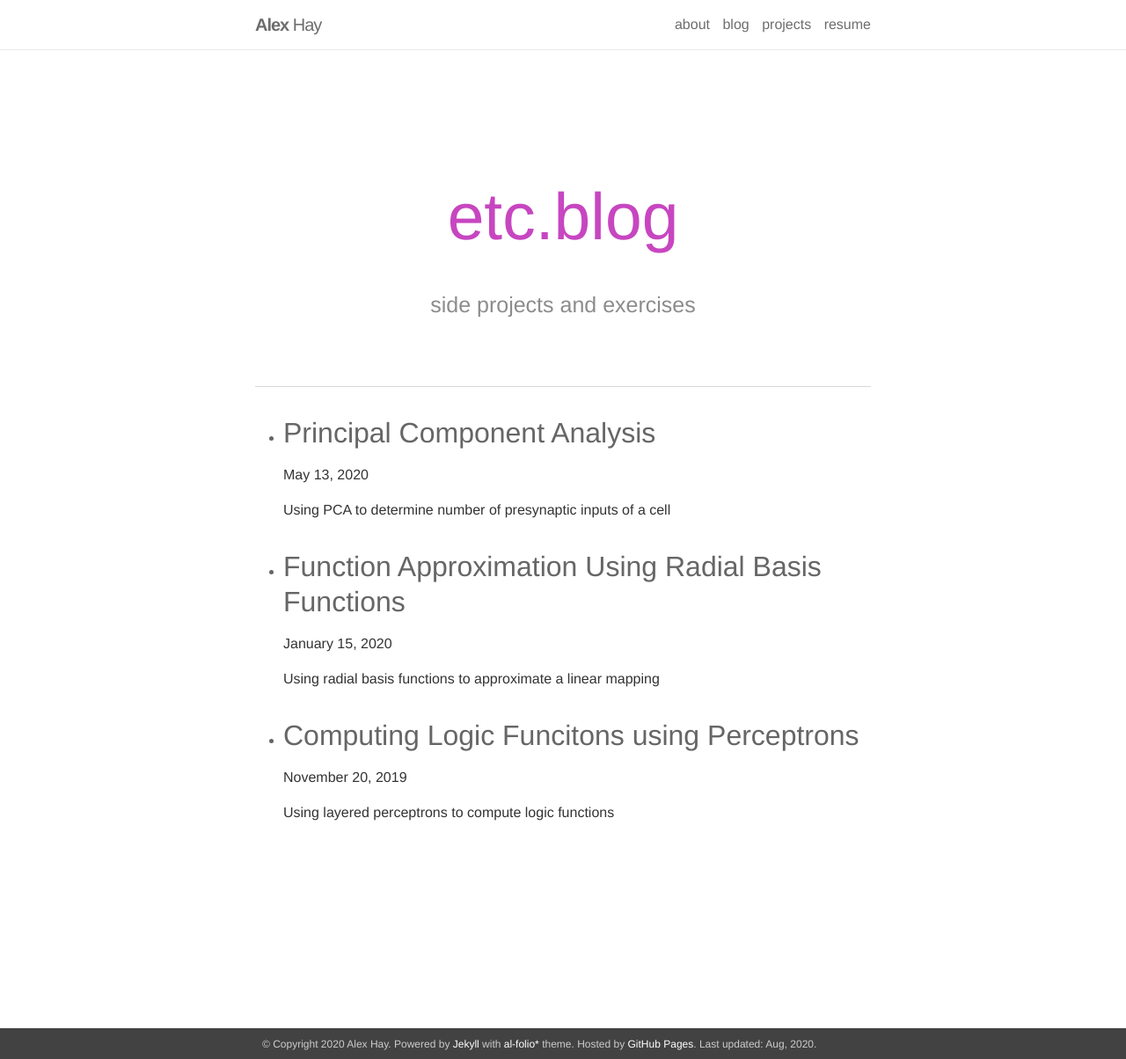
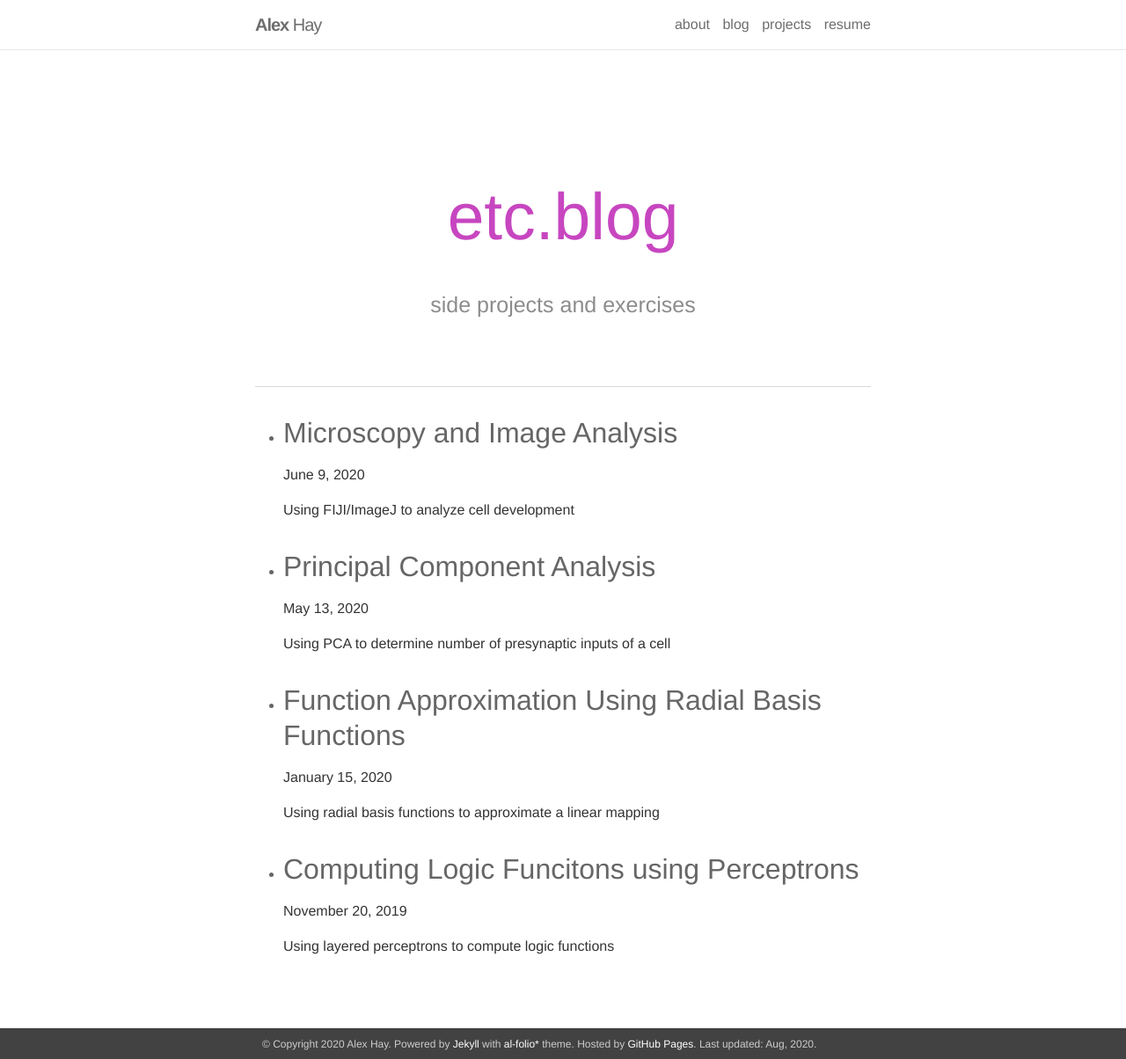
Before and after one commit to an-minyoung/an-minyoung.github.io, a Jekyll site: the page built from blog/index.html, in a window 1280 px wide and 1204 px high. Shown: the whole window at 88% size. Built offline with Jekyll 4.4.1, drawn with Linux system fonts in a browser that asks for light colours; nearby versions of some CDN libraries; the list of posts is cut into pages by our own code.

Commit message:
microscopy post

```diff
--- /dev/null
+++ b/_posts/2020-06-09-microscopy.markdown
@@ -0,0 +1,106 @@
+---
+layout: post
+title:  Microscopy and Image Analysis
+date:   2020-06-09
+description: Using FIJI/ImageJ to analyze cell development
+---
+
+<p>
+  <a href=""></a><div class=""></div>
+  <a href="https://github.com/alexanderhay2020/408/blob/master/hw/hw5/homework5.m"><div class="color-button">GitHub</div></a>
+</p>
+
+### FIJI
+
+[FIJI](https://imagej.net/Fiji) is an open source image analysis tool for the scientific community. This post demos how to use some of the tools FIJI has, including data collection techniques.
+
+### Initial Data
+
+<div class="img_row">
+  <img class="col three" src="/assets/img/fiji/SACs_color.png">
+</div>
+<div class="col three caption">
+  Figure 1: Original image
+</div>
+
+The image for this demo is of starburst amacrine cells (SACs), interneurons in the retina. The image is a single channel .tif, 512x512 pixels, with each pixel representing 0.62 microns. With this information we definitively measure how big each cell is.
+
+#### Brightness & Contrast
+
+The first thing I do is adjust the brightness and contrast. By looking at the histogram we can see that the image is very dark, more dark than it needs to be. Lowering the maximum value fills out the range of present colors. The difference is clear in Figure 2.
+
+<div class="img_row">
+  <img class="col two" src="/assets/img/fiji/fig_02a.png">
+  <img class="col two" src="/assets/img/fiji/fig_02b.png" style="float: right">
+</div>
+<div class="col three caption">
+  Figure 2: left, unaltered maximum; right, fitted maximum
+</div>
+
+It's important in this step to not over-saturate the image by raising or lowering the minimum/maximum values. This step is to present the information within the image as a whole. Tweaking and refining will come later.
+
+For this demo I want to look at the cells, not the nebulous background or nodelets. Given that, the image doesn't need to be as bright. However, it's important to note that brightening the image revealed more cells and provided better definition. Where this middle ground is depends on the observer and whatever their interests are.
+
+#### Threshold
+
+Thresholding is an important first step in many image analysis techniques. It converts the image to a black and white image. Here I adjust the histogram in the same fashion as before and focus it around the peak. That filters out the background while keeping true to the cell size and shape.
+
+
+<div class="img_row">
+  <img class="col three" src="/assets/img/fiji/fig_03.png">
+</div>
+<div class="col three caption">
+  Figure 3: Initial image after apply the threshold. Note, adjusting for a dark background flips the histogram values
+</div>
+
+Sometimes after adjusting the image, the subject matter may blend together. In this case applying the threshold created some peanut shaped objects. Watershed segmentation addresses the issue and cuts the "peanut" in half. Figure 4 highlights the effect.
+
+<div class="img_row">
+  <img class="col two" src="/assets/img/fiji/fig_04a.png">
+  <img class="col two" src="/assets/img/fiji/fig_04b.png" style="float: right">
+</div>
+<div class="col three caption">
+  Figure 4: Left, pre-watershed; Right, post-watershed
+</div>
+
+#### Analyzing the Image
+
+This is where the magic happens. Once the cells are properly individualized we can count and measure each cell. FIJI automatically does this. Since I'm interested in the size and position of the cells I've excluded any cells that are cropped by the edge. From here the data is exported to a .csv file.
+
+<div class="img_row">
+  <img class="col three" src="/assets/img/fiji/fig_05.png">
+</div>
+<div class="col three caption">
+  Figure 5: FIJI can automatically count and size each cell.
+</div>
+
+### MATLAB
+
+The exported data contains a cell ID, area, and x/y position. First, I want to determine if the size of the cells fits any distribution. The Jarque-Bera Test tests the normality of a dataset and MATLAB has a built in function for this. Applying the JB test to the data gives a result of 1, meaning that the test rejects the hypothesis that the data (cell size) is normally distributed.
+
+We can also look at the nearest neighbor of each cell (see Figure 6).
+
+<div class="img_row">
+  <img class="col three" src="/assets/img/fiji/fig_06.png">
+</div>
+<div class="col three caption">
+  Figure 6: Looking at each cell's nearest neighbor
+</div>
+
+So the size of the cells aren't interesting, but what about the spatial distribution of the cells? Using the data provided by the image, we can calculate the coefficient of variation:
+
+<br>
+$$ \mu = 21.0440 $$
+<br>
+$$ \sigma = 5.3968 $$
+<br>
+<br>
+$$CoV = \sigma/\mu = 0.26 $$
+
+
+Defining $$\lambda$$ as the average distance of the nearest neighbor, the Poisson coefficient of variation is:
+<br>
+<br>
+$$CoV = \lambda^{-1/2} = 0.22 $$
+
+A Poisson distribution assumes that cells are “blind” to each other’s positions as they develop and can't occupy the same space. The fact that these coefficients are close infers that these SACs are also blind as they develop.
--- a/_projects/2_project.markdown
+++ b/_projects/2_project.markdown
@@ -10,7 +10,6 @@
   <a href="https://github.com/ME495-EmbeddedSystems/final-project-terminator"><div class="color-button">GitHub</div></a>
   <a href="https://youtu.be/2MRsNefNWmw"><div class="color-button">YouTube</div></a>
 </p>
-
 
 
 The goal for the project was to use Baxter to recognize a nerf gun, pick it up and fire it at a coffee mug. At each step Baxter asks the user for confirmation before moving to the next sequence in the task.<br>
```
Also changed, not shown: assets/img/fiji/SACs.png (added), assets/img/fiji/SACs_color.png (added), assets/img/fiji/fig_02a.png (added), assets/img/fiji/fig_02b.png (added), assets/img/fiji/fig_03.png (added), assets/img/fiji/fig_04a.png (added), assets/img/fiji/fig_04b.png (added), assets/img/fiji/fig_05.png (added), assets/img/fiji/fig_06.png (added).
